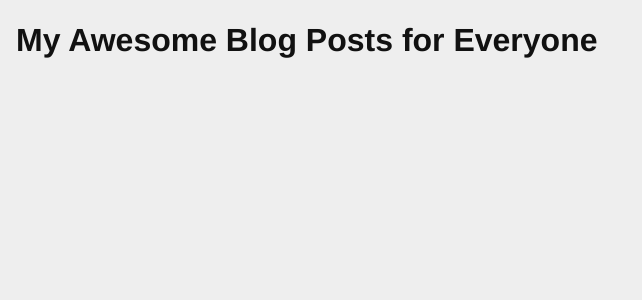
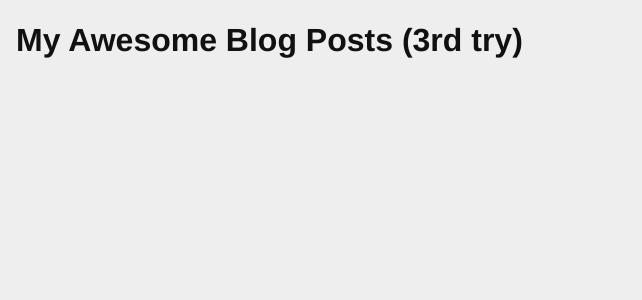
Before and after one commit to mbeazer/django-blog, a Django app: page / in a window 1280 px wide. Shown: the part 20-320 px from the top of the page, without its empty margins (0-642 px from the left). Run offline with Django 3.2, Linux system fonts and the light colour scheme; data that the repository does not hold is empty.

Commit message:
Updated title for the third time

```diff
--- a/blogging/templates/blogging/list.html
+++ b/blogging/templates/blogging/list.html
@@ -1,5 +1,5 @@
 {% extends "base.html" %}{% block content %}
-  <h1>My Awesome Blog Posts for Everyone</h1>
+  <h1>My Awesome Blog Posts (3rd try)</h1>
   {% comment %} here is where the query happens {% endcomment %}
   {% for post in post_list %}
   <div class="post">
```
